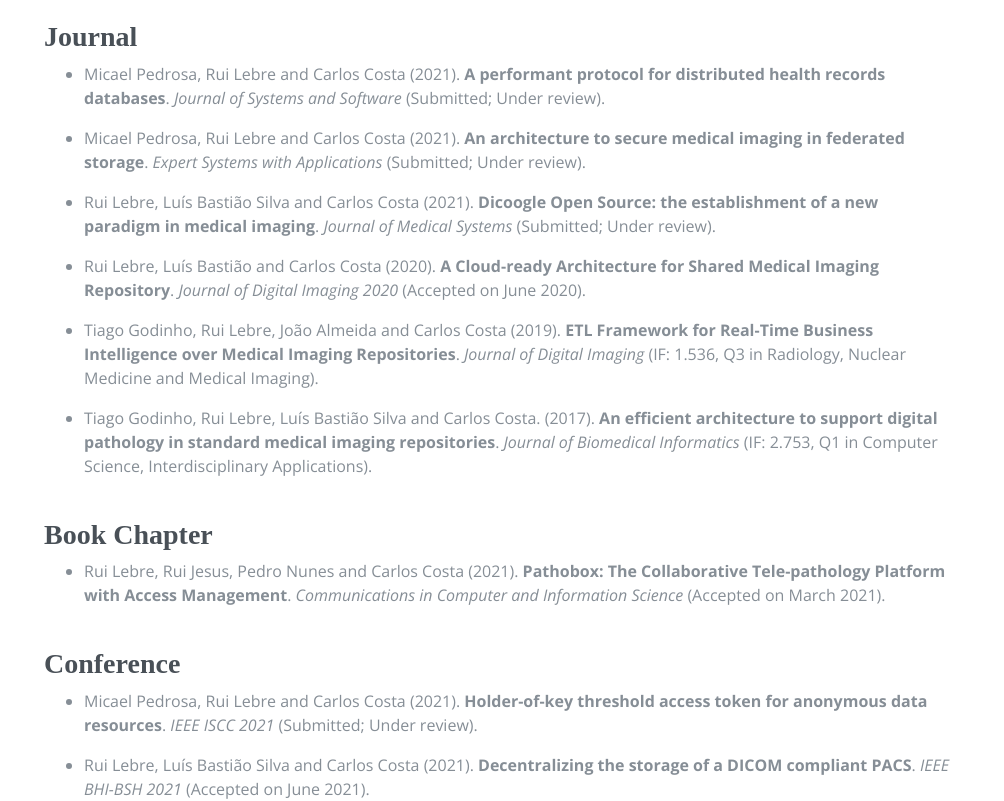
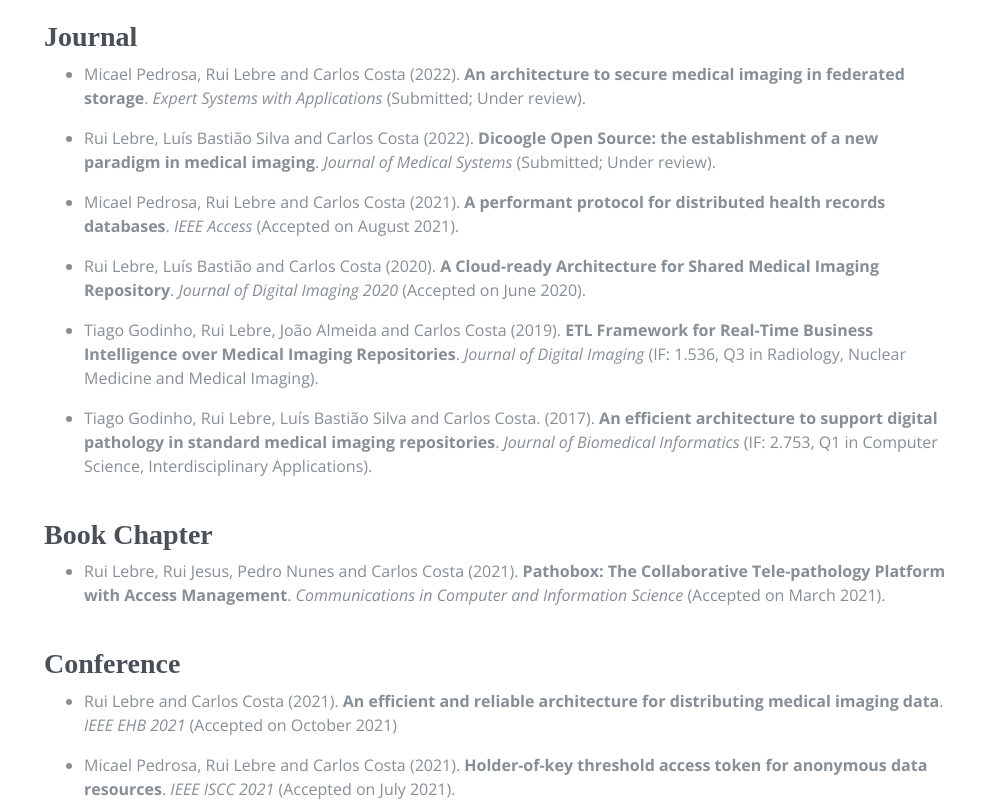
Before and after one commit to rlebre/rlebre.github.io, a plain HTML site: page publications/index.html in a window 1280 px wide. Shown: the part 260-1061 px from the top of the page, 276-1280 px from the left. Drawn offline with nearby package versions, Linux system fonts and the light colour scheme; a web font is replaced by a local one.

Commit message:
Added missing papers

```diff
--- a/publications/index.html
+++ b/publications/index.html
@@ -159,16 +159,16 @@
 <h3 id="journal">Journal</h3>
 <ul>
 <li>
-<p>Micael Pedrosa, Rui Lebre and Carlos Costa (2021). <strong>A performant protocol for distributed health
-records databases</strong>. <em>Journal of Systems and Software</em> (Submitted; Under review).</p>
-</li>
-<li>
-<p>Micael Pedrosa, Rui Lebre and Carlos Costa (2021). <strong>An architecture to secure medical imaging in
+<p>Micael Pedrosa, Rui Lebre and Carlos Costa (2022). <strong>An architecture to secure medical imaging in
 federated storage</strong>. <em>Expert Systems with Applications</em> (Submitted; Under review).</p>
 </li>
 <li>
-<p>Rui Lebre, Luís Bastião Silva and Carlos Costa (2021). <strong>Dicoogle Open Source: the establishment
+<p>Rui Lebre, Luís Bastião Silva and Carlos Costa (2022). <strong>Dicoogle Open Source: the establishment
 of a new paradigm in medical imaging</strong>. <em>Journal of Medical Systems</em> (Submitted; Under review).</p>
+</li>
+<li>
+<p>Micael Pedrosa, Rui Lebre and Carlos Costa (2021). <strong>A performant protocol for distributed health
+records databases</strong>. <em>IEEE Access</em> (Accepted on August 2021).</p>
 </li>
 <li>
 <p>Rui Lebre, Luís Bastião and Carlos Costa (2020). <strong>A Cloud-ready Architecture for Shared Medical
@@ -194,12 +194,16 @@ Science</em> (Accepted on March 2021).</li>
 <h3 id="conference">Conference</h3>
 <ul>
 <li>
+<p>Rui Lebre and Carlos Costa (2021). <strong>An efficient and reliable architecture for distributing
+medical imaging data</strong>. <em>IEEE EHB 2021</em> (Accepted on October 2021)</p>
+</li>
+<li>
 <p>Micael Pedrosa, Rui Lebre and Carlos Costa (2021). <strong>Holder-of-key threshold access token for
-anonymous data resources</strong>. <em>IEEE ISCC 2021</em> (Submitted; Under review).</p>
+anonymous data resources</strong>. <em>IEEE ISCC 2021</em> (Accepted on July 2021).</p>
 </li>
 <li>
 <p>Rui Lebre, Luís Bastião Silva and Carlos Costa (2021). <strong>Decentralizing the storage of a DICOM
-compliant PACS</strong>. <em>IEEE BHI-BSH 2021</em> (Accepted on June 2021).</p>
+compliant PACS</strong>. <em>IEEE BIBM 2021</em> (Accepted on June 2021).</p>
 </li>
 <li>
 <p>Rui Lebre and Carlos Costa (2021). <strong>A non-relational approach for distributed medical imaging
```
Also changed, not shown: index.html (+12 -8 lines).
